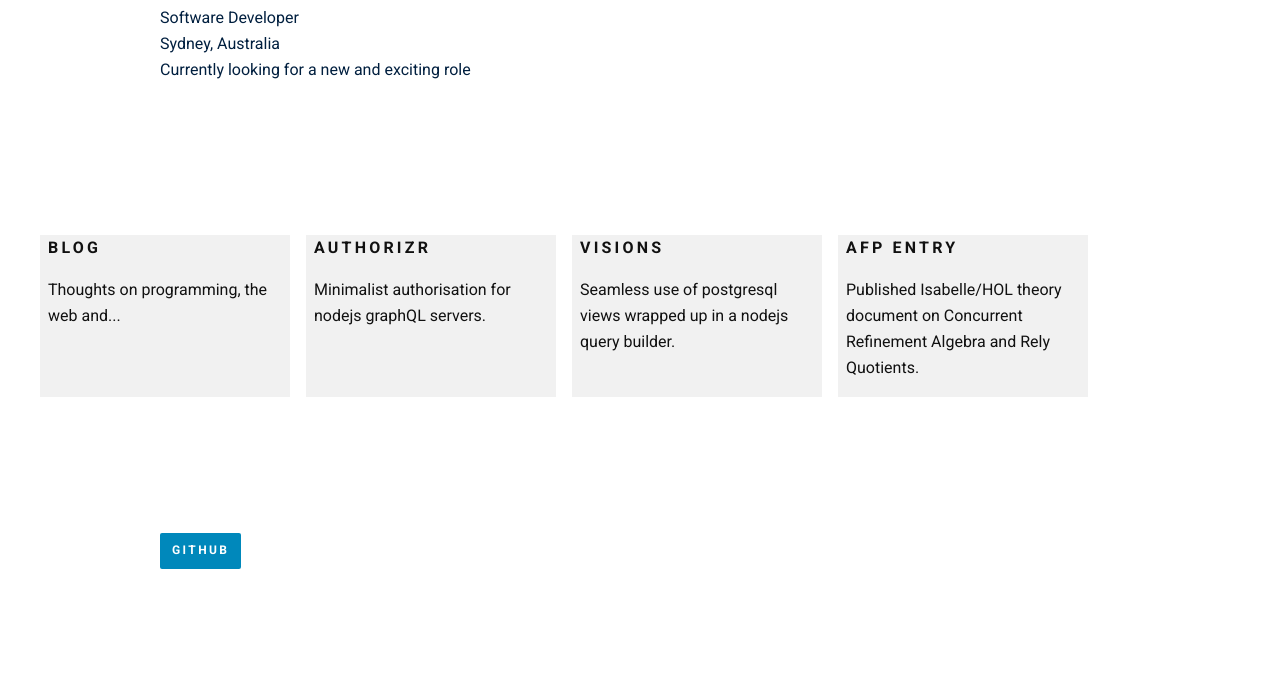
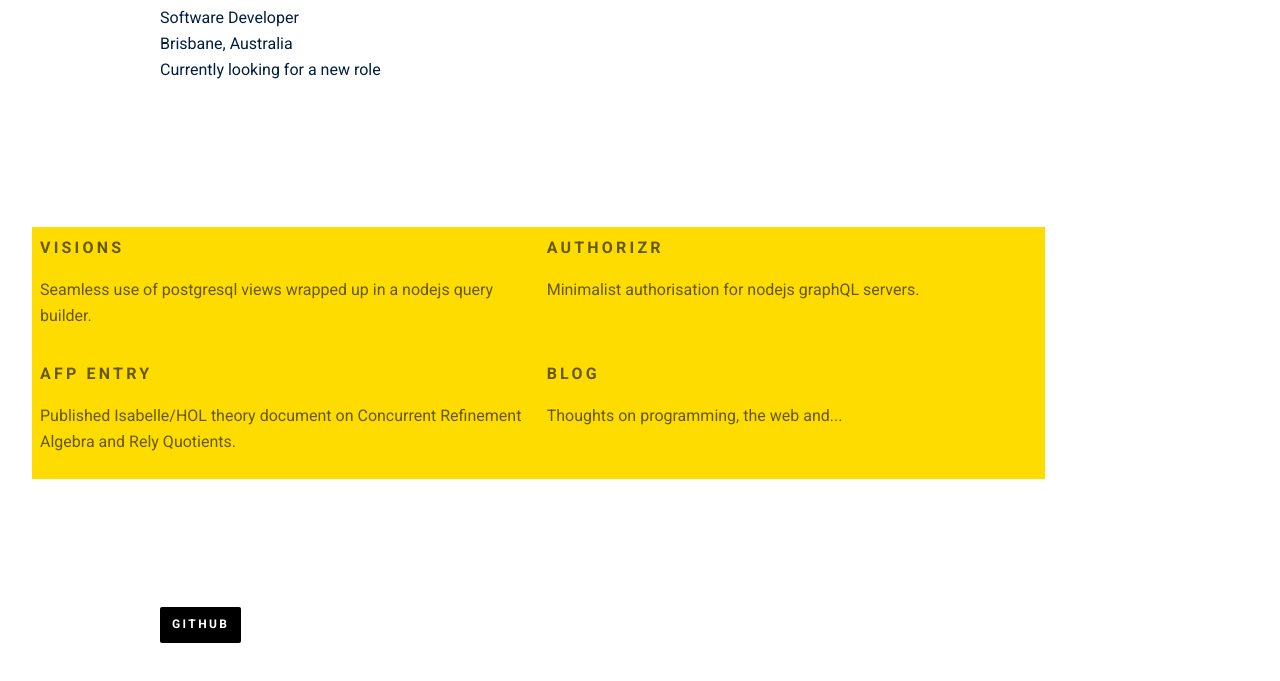
Before and after one commit to jtfell/jtfell.github.io, a website: page index.html in a window 1280 px wide. Shown: the part 175-856 px from the top of the page. Before the commit the page ends 808 px from the top, so only its background shows below. Drawn offline with Linux system fonts and the light colour scheme.

Commit message:
update styling

```diff
--- a/css/base.css
+++ b/css/base.css
@@ -905,7 +905,7 @@ hr{
   display:inline-block;
   padding:.5rem .75rem;
   color:#fff;
-  background-color:#08b;
+  background-color:black;
   border:0;
   border-radius:2px;
 }
@@ -926,12 +926,14 @@ a{
 }
 
 a:hover{
-  background-image:-webkit-linear-gradient(transparent, transparent 87.5%, #0be 87.5%);
-  background-image:linear-gradient(transparent, transparent 87.5%, #0be 87.5%)
+  background-image:-webkit-linear-gradient(transparent, transparent 87.5%, #fbe 87.5%);
+  background-image:linear-gradient(transparent, transparent 87.5%, #fbe 87.5%)
 }
 
-.tile{
-  min-width:130px;
-  max-width:250px;
-  background:#f1f1f1;
+.over-yellow{
+  color:hsla(52, 100%, 20%, 1.0);
 }
+
+.over-navy{
+  color:hsla(210, 100%, 75%, 1.0);
+}
--- a/index.html
+++ b/index.html
@@ -8,29 +8,33 @@
 <header class="max-width-4 mx-auto px3 py4 navy">
   <h1 class="mb0 h0">Julian Fell</h1>
   <p class="mt0 mb0">Software Developer</p>
-  <p class="mt0 mb0">Sydney, Australia</p>
-  <p class="mt0">Currently looking for a new and exciting role</p>
+  <p class="mt0 mb0">Brisbane, Australia</p>
+  <p class="mt0">Currently looking for a new role</p>
 </header>
 
+<section id="projects" class="px3 py3">
+  <div class="flex flex-wrap py3">
 
-<section id="projects" class="px3 py3">
-  <div class="flex flex-wrap py3 left-align">
-    <div class="col-5 tile m1 px1 left-align">
-      <a class="bold h2 caps black text-decoration-none" href="https://jtfell.github.io/blog">Blog</a>
+    <div class="col-5 p1 bg-yellow over-yellow">
+      <a class="bold h2 caps over-yellow text-decoration-none" href="https://github.com/playground-xyz/visions">Visions</a>
+      <p>Seamless use of postgresql views wrapped up in a nodejs query builder.</p>
+    </div>
+
+    <div class="col-5 p1 bg-yellow over-yellow">
+      <a class="bold h2 caps over-yellow text-decoration-none" href="https://github.com/jtfell/authorizr">authorizr</a>
+      <p>Minimalist authorisation for nodejs graphQL servers.</p>
+    </div>
+
+    <div class="col-5 p1 bg-yellow over-yellow">
+      <a class="bold h2 caps over-yellow text-decoration-none" href="https://www.isa-afp.org/entries/Concurrent_Ref_Alg.shtml">AFP Entry</a>
+      <p>Published Isabelle/HOL theory document on Concurrent Refinement Algebra and Rely Quotients.</p>
+    </div>
+
+    <div class="col-5 p1 bg-yellow over-yellow">
+      <a class="bold h2 caps over-yellow text-decoration-none" href="https://jtfell.github.io/blog">Blog</a>
       <p>Thoughts on programming, the web and...</p>
     </div>
-    <div class="col-5 tile m1 px1">
-      <a class="bold h2 caps black text-decoration-none" href="https://github.com/jtfell/authorizr">authorizr</a>
-      <p>Minimalist authorisation for nodejs graphQL servers.</p>
-    </div>
-    <div class="col-5 tile m1 px1 left-align">
-      <a class="bold h2 caps black text-decoration-none" href="https://github.com/playground-xyz/visions">Visions</a>
-      <p>Seamless use of postgresql views wrapped up in a nodejs query builder.</p>
-    </div>
-    <div class="col-5 tile m1 px1 left-align">
-      <a class="bold h2 caps black text-decoration-none" href="https://www.isa-afp.org/entries/Concurrent_Ref_Alg.shtml">AFP Entry</a>
-      <p>Published Isabelle/HOL theory document on Concurrent Refinement Algebra and Rely Quotients.</p>
-    </div>
+
   </div>
 </section>
 
--- a/src/base.css
+++ b/src/base.css
@@ -79,7 +79,7 @@ hr {
   display: inline-block;
   padding: .5rem .75rem;
   color: #fff;
-  background-color: #08b;
+  background-color: black;
   border: 0;
   border-radius: 2px;
 }
@@ -102,11 +102,16 @@ a {
 }
 
 a:hover {
-  background-image: linear-gradient(transparent, transparent 87.5%, #0be 87.5%)
+  background-image: linear-gradient(transparent, transparent 87.5%, #fbe 87.5%)
 }
 
-.tile {
-  min-width: 130px;
-  max-width: 250px;
-  background: #f1f1f1;
+/*
+ * Colours
+ */
+.over-yellow {
+  color: hsla(52, 100%, 20%, 1.0);
 }
+
+.over-navy {
+  color: hsla(210, 100%, 75%, 1.0);
+}
```
Also changed, not shown: css/base.min.css.
